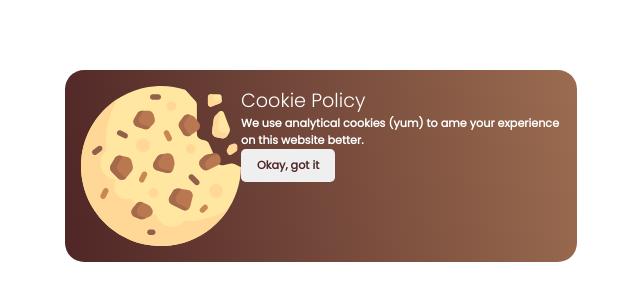
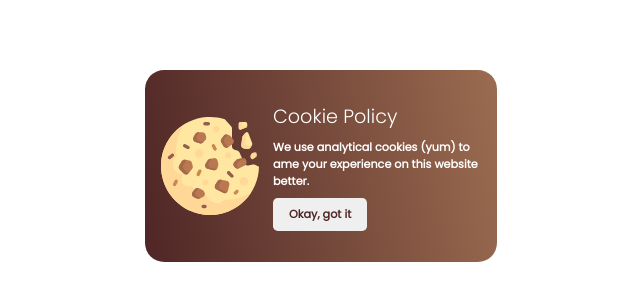
Before and after one commit to ducchungtx/js-animation, a plain HTML site: page chap2/index.html in a window 1280 px wide. Shown: the part 234-534 px from the top of the page, without its empty margins (319-959 px from the left). Drawn offline with Linux system fonts and the light colour scheme.

Commit message:
Update style.css l6

```diff
--- a/chap2/style.css
+++ b/chap2/style.css
@@ -17,11 +17,23 @@ body {
   transform: translate(-50%, -50%);
   color: white;
   display: flex;
-  width: 30rem;
+  width: 20rem;
   height: 10rem;
   border-radius: 1.2rem;
   padding: 1rem;
   font-family: 'Poppins', sans-serif;
+  align-items: center;
+  justify-content: space-between;
+  overflow: hidden;
+}
+
+.cookie {
+  transform: scale(0.6);
+  overflow: visible;
+}
+
+.text {
+  width: 65%;
 }
 
 .cookie-title {
@@ -31,6 +43,7 @@ body {
 
 .cookie-subtitle {
   font-weight: bold;
+  padding: 0.5rem 0rem;
   font-size: 0.7rem;
 }
 
```
